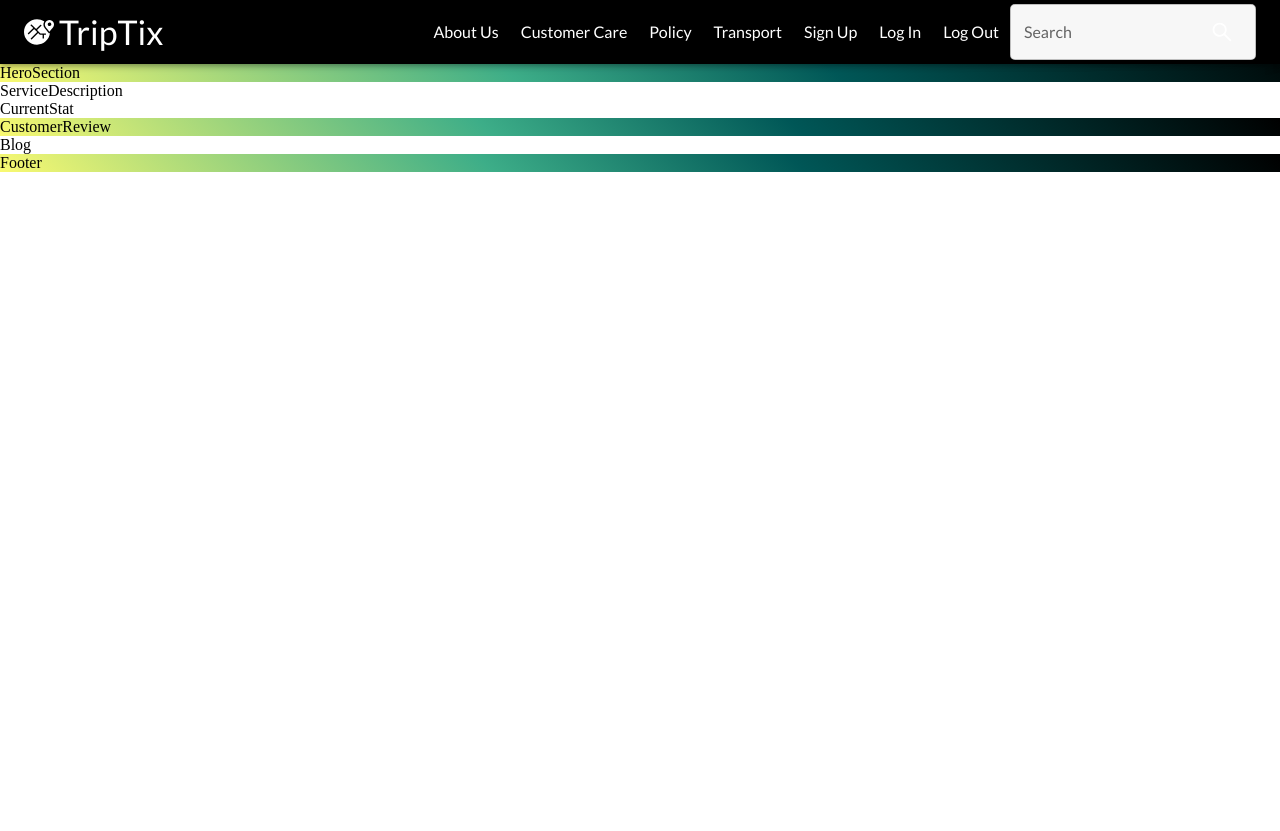
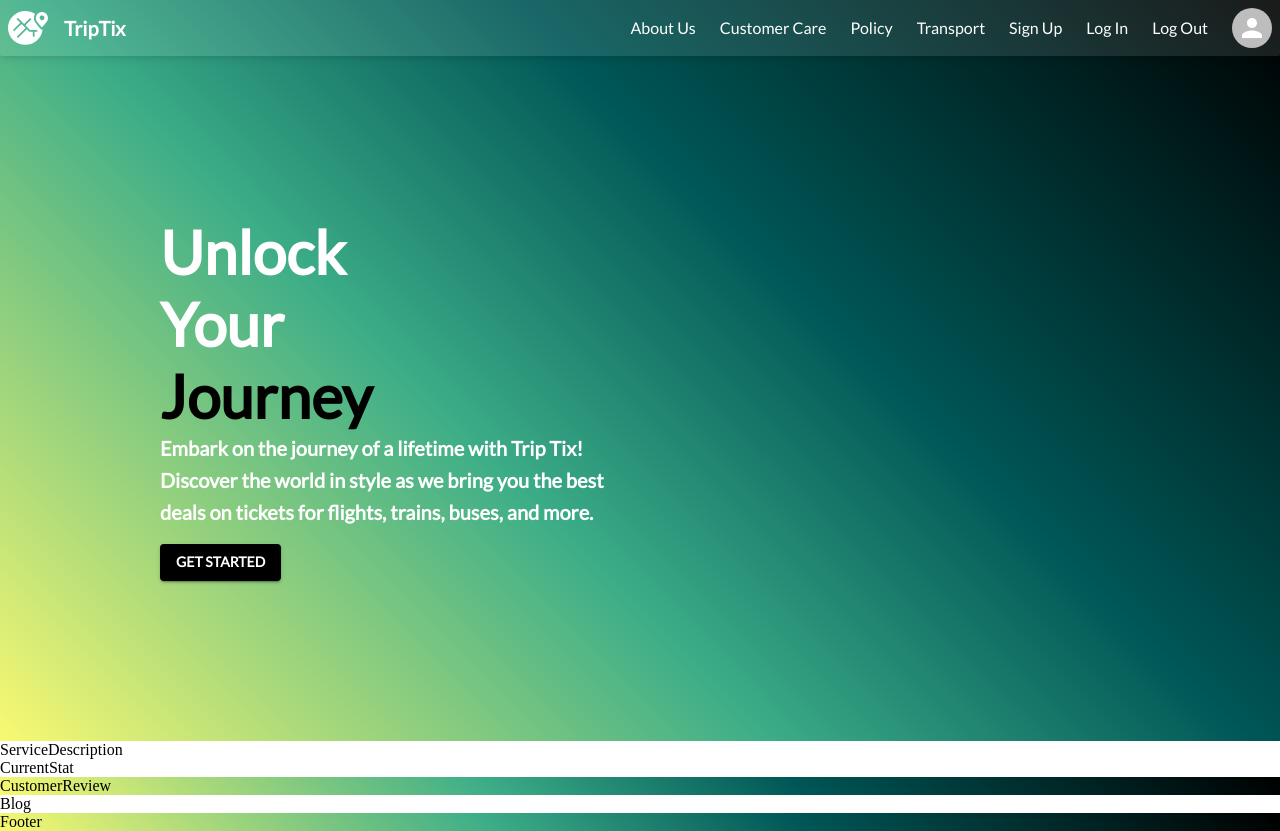
Before and after one commit to Trip-Tix/client-site, a Next.js app: page / in a window 1280 px wide. Before the commit the page ends 800 px from the top, so only its background shows below. Built offline with nearby package versions, Linux system fonts and the light colour scheme.

Commit message:
Before storm

```diff
--- a/app/layout.tsx
+++ b/app/layout.tsx
@@ -1,35 +1,31 @@
-'use client';
-import '@fontsource/lato';
-import { createTheme } from '@mui/material/styles';
-import { ThemeProvider } from '@mui/material/styles';
+"use client";
+import "@fontsource/lato";
+import { createTheme } from "@mui/material/styles";
+import { ThemeProvider } from "@mui/material/styles";
+import { AnimatePresence } from "framer-motion";
 
 export default function RootLayout({
   children,
 }: {
   children: React.ReactNode;
 }) {
-
   const css_object: React.CSSProperties = {
     margin: "0",
   };
 
   const theme = createTheme({
     typography: {
-      fontFamily: [
-        'Lato',
-        'sans-serif'
-      ].join(','),
+      fontFamily: ["Lato", "sans-serif"].join(","),
     },
   });
-
 
   return (
     <html lang="en">
       <body style={css_object}>
-        <ThemeProvider theme={theme}>
-        {children}
-        </ThemeProvider>
-        </body>
+        <AnimatePresence initial={false} mode="popLayout">
+          <ThemeProvider theme={theme}>{children}</ThemeProvider>
+        </AnimatePresence>
+      </body>
     </html>
   );
 }
--- a/components/landing_page/hero_section.tsx
+++ b/components/landing_page/hero_section.tsx
@@ -1,5 +1,75 @@
 "use client";
 
+import Stack from "@mui/material/Stack";
+import Typography from "@mui/material/Typography";
+import TextField from "@mui/material/TextField";
+import { motion } from "framer-motion";
+import { Button } from "@mui/material";
+
+const HeadLineWhite = "Unlock Your";
+const HeadLineBlack = "Journey";
+const SubTitle =
+  "Embark on the journey of a lifetime with Trip Tix! Discover the world in style as we bring you the best deals on tickets for flights, trains, buses, and more.";
+const ButtonText = "Get Started";
+
 export default function HeroSection() {
-  return <div>HeroSection</div>;
+  return (
+    <Stack
+      direction="row"
+      justifyContent="space-between"
+      alignItems="center"
+      sx={{ p: 20 }}
+    >
+      <Stack
+        direction="column"
+        alignItems="flex-start"
+        alignContent="flex-start"
+        sx={{ width: "50%" }}
+      >
+        <Stack direction="row" alignItems="center" sx={{ width: "100%" }}>
+          <Stack
+            direction="column"
+            alignItems="flex-start"
+            sx={{ width: "50%" }}
+          >
+            <Typography
+              variant="h2"
+              component="div"
+              sx={{ fontWeight: "bold", color: "white" }}
+            >
+              {HeadLineWhite}
+            </Typography>
+            <Typography
+              variant="h2"
+              component="div"
+              sx={{ fontWeight: "bold", color: "black" }}
+            >
+              {HeadLineBlack}
+            </Typography>
+          </Stack>
+        </Stack>
+        <Typography
+          variant="h6"
+          component="div"
+          sx={{ fontWeight: "bold", color: "white", width: "100%" }}
+        >
+          {SubTitle}
+        </Typography>
+        <motion.div whileHover={{ scale: 1.2 }} transition={{ duration: 0.2 }}>
+          <Button
+            variant="contained"
+            sx={{
+              mt: 2,
+              width: "100%",
+              backgroundColor: "black",
+              color: "white",
+              fontWeight: "bold",
+            }}
+          >
+            {ButtonText}
+          </Button>
+        </motion.div>
+      </Stack>
+    </Stack>
+  );
 }
--- a/components/landing_page/navbar.tsx
+++ b/components/landing_page/navbar.tsx
@@ -22,6 +22,7 @@ import { AiOutlineSearch } from "react-icons/ai";
 
 // custom imports
 import TripTixLogo from "@public/TripTixLogo.svg";
+import { Stack } from "@mui/material";
 
 export default function Navbar() {
   const pages = [
@@ -34,56 +35,44 @@ export default function Navbar() {
     "Log Out",
   ];
 
+  // Appbar should be transparent
+
   return (
-    <AppBar position="static" sx={{ backgroundColor: "#000000" }}>
-      <Toolbar>
-        <svg width="35" height="60">
-          <image href="/TripTixLogo.svg" width="30" height="60" />
-        </svg>
-        <Typography variant="h4" component="div">
+    <Stack
+      direction="row"
+      justifyContent="space-between"
+      alignItems="center"
+      color={"white"}
+      sx={{
+        pl: 2,
+        pr: 2,
+        p: 1,
+        boxShadow: "0 0 10px 0 rgba(0, 0, 0, 0.2)",
+        borderBottomLeftRadius: 2,
+        borderBottomRightRadius: 2,
+        backgroundColor: "rgba(255, 255, 255, 0.1)",
+      }}
+    >
+      <Stack direction="row" alignItems="center">
+        <img src={TripTixLogo.src} alt="logo" width={40} height={40} />
+        <Typography
+          variant="h6"
+          component="div"
+          sx={{ flexGrow: 1, ml: 2 }}
+          fontWeight={600}
+          fontSize={20}
+        >
           TripTix
         </Typography>
-        <Box sx={{ flexGrow: 1 }} />
-        <Box sx={{ display: { xs: "none", md: "flex" } }}>
-          {pages.map((page, index) => (
-            <Tooltip title={page} key={index}>
-              <Button
-                sx={{
-                  color: "#ffffff",
-                  textTransform: "none",
-                  fontSize: "1rem",
-                }}
-                variant="text"
-                size="large"
-                key={index}
-              >
-                {page}
-              </Button>
-            </Tooltip>
-          ))}
-          <Tooltip title="Profile">
-            <FormControl>
-              <TextField
-                id="outlined-basic"
-                label="Search"
-                variant="outlined"
-                sx={{ backgroundColor: "#f7f7f7", borderRadius: "5px",  height: "30", width: "200" }}
-                InputProps={{
-                  endAdornment: (
-                    <IconButton
-                      type="submit"
-                      aria-label="search"
-                      sx={{ color: "#ffffff" }}
-                    >
-                      <AiOutlineSearch />
-                    </IconButton>
-                  ),
-                }}
-              />
-            </FormControl>
-          </Tooltip>
-        </Box>
-      </Toolbar>
-    </AppBar>
+      </Stack>
+      <Stack direction="row" spacing={3} alignItems="center">
+        {pages.map((page) => (
+          <Typography key={page} variant="body1" component="div" sx={{ flexGrow: 1 }}>
+            {page}
+          </Typography>
+        ))}
+        <Avatar alt="Remy Sharp" />
+      </Stack>
+    </Stack>
   );
 }
```
